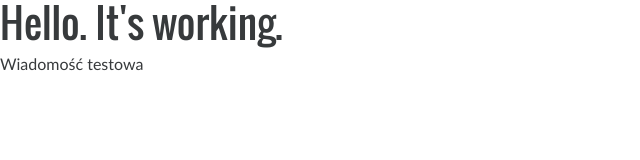
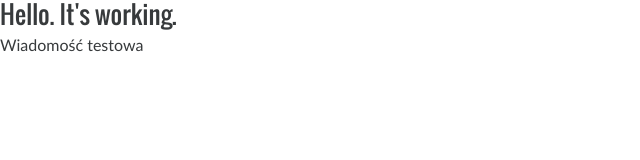
Before and after one commit to kwielicki/prohost, a website: page prod/index.html in a window 1280 px wide. Shown: the whole page, without its empty margins (0-640 px from the left). Drawn offline with Linux system fonts and the light colour scheme.

Commit message:
PROHOST-2 Przygotowanie bazowego font-size, do obsługi remów.

```diff
--- a/dev/sass/bootstrap/_custom.scss
+++ b/dev/sass/bootstrap/_custom.scss
@@ -3,5 +3,9 @@
 // Copy variables from `_variables.scss` to this file to override default values
 // without modifying source files.
 
+// Typography
+$font-size-root: 62.5%;
+$font-size-base: 1.6rem;
+
 $font-family-sans-serif	: 'Lato', sans-serif;
 $headings-font-family	: 'Oswald', sans-serif;
--- a/dev/sass/bootstrap/bootstrap.scss
+++ b/dev/sass/bootstrap/bootstrap.scss
@@ -47,7 +47,7 @@
 // Components w/ JavaScript
 @import "modal";
 @import "tooltip";
-@import "popover";
+// @import "popover";
 @import "carousel";
 
 // Utility classes
```
Also changed, not shown: prod/assets/css/style.min.css, 1 other file.
